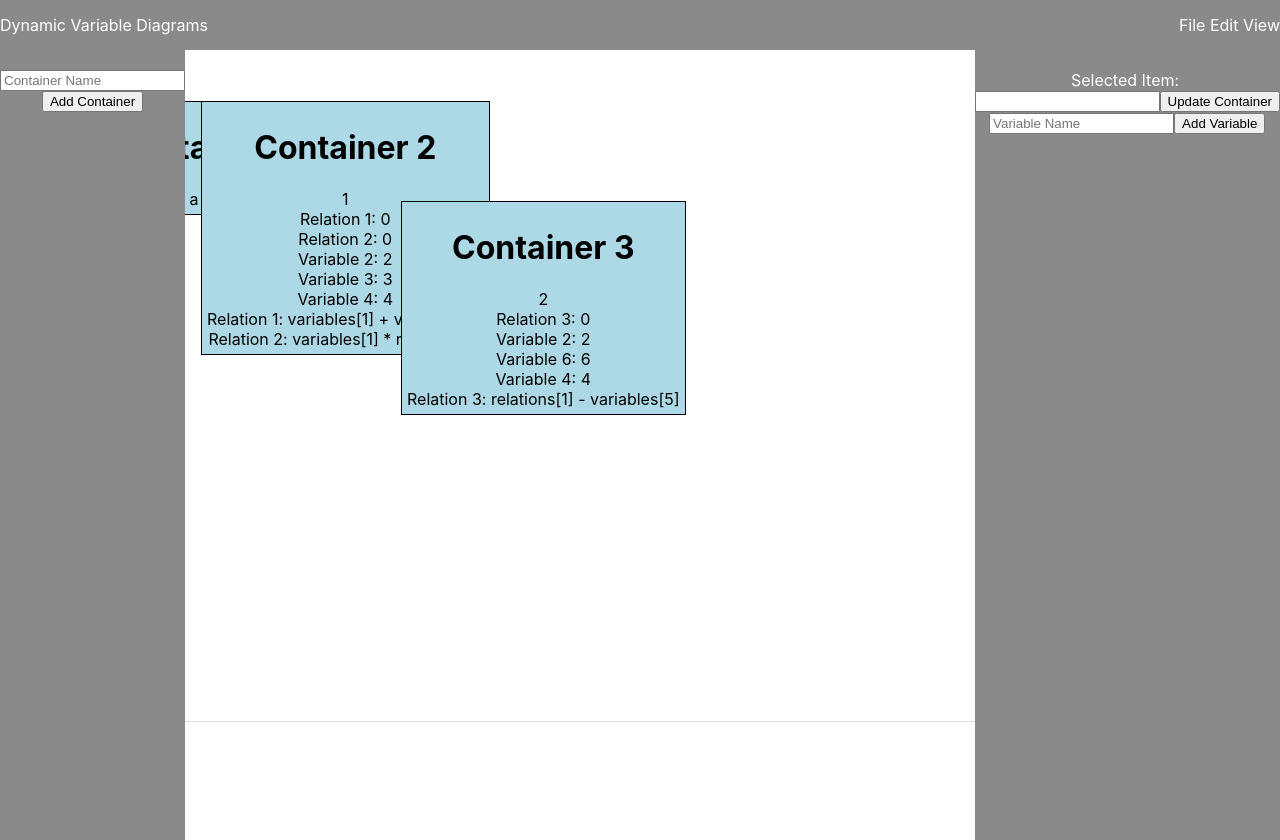
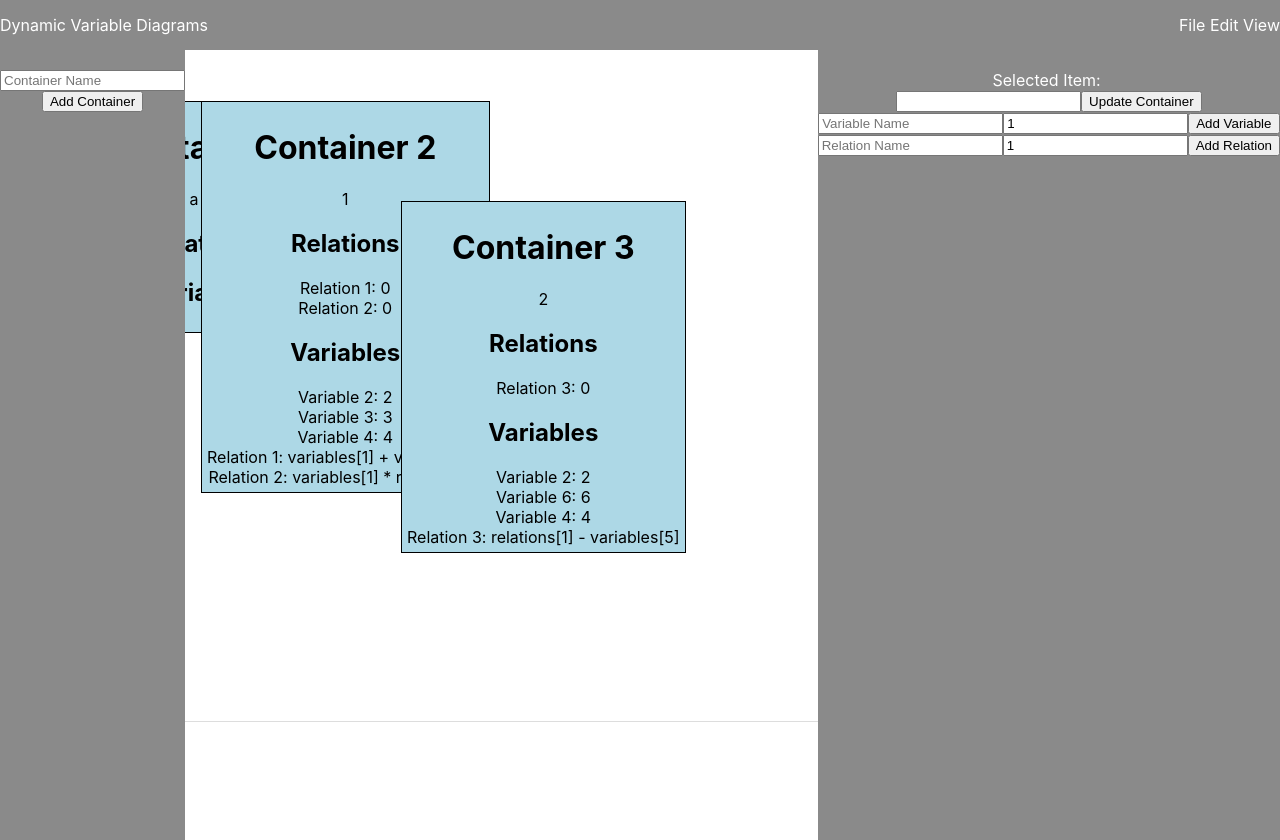
Before and after one commit to raienelliston/Dynamic-Variable-Diagrams, a React (Create React App) app in the folder dynamic-variable-diagrams/: page / in a window 1280 px wide. Built offline with nearby package versions, Linux system fonts and the light colour scheme.

Commit message:
added new relation button and ability to set variable value and relation equation

```diff
--- a/dynamic-variable-diagrams/src/components/Container.js
+++ b/dynamic-variable-diagrams/src/components/Container.js
@@ -32,6 +32,10 @@ const Container = ({ id, name, text, x, y }) => {
     collect: (monitor) => ({
         isDragging: monitor.isDragging(),
       }),
+      item: () => {
+      dispatch(selectItem(id));
+      return { id, name, x, y };
+    },
   });
 
   const handleClick = () => {
@@ -108,7 +112,9 @@ const Container = ({ id, name, text, x, y }) => {
         <h1> {name} </h1>
         {id}
         {text}
+        <h2> Relations </h2>
         <Relations />
+        <h2> Variables </h2>
         <Variables />
         <RelationFormulas />
       </div>
--- a/dynamic-variable-diagrams/src/components/Overlay.js
+++ b/dynamic-variable-diagrams/src/components/Overlay.js
@@ -72,6 +72,7 @@ const Overlay = () => {
     const dispatch = useDispatch();
     const selected = useSelector((state) => state.diagram.selected);
     var newName = '';
+
     const handleAddContainer = () => {
         const newContainer = { id: containers.length + 1, name: newName, text:"" , x:200, y:200, variables: [], relations: []};
         console.log(newContainer);
@@ -80,9 +81,12 @@ const Overlay = () => {
 
     const EditContainer = () => {
 
-        const dispacth = useDispatch();
+        const dispatch = useDispatch();
         const [ newName, setNewName ] = useState('');
         const [ newVariableName, setNewVariableName ] = useState('');
+        const [ newVariableValue, setNewVariableValue ] = useState(1);
+        const [ newRelationName, setNewRelationName ] = useState('');
+        const [ newRelationFormula, setNewRelationFormula ] = useState("1");
         const selectedContainer = containers.find((container) => container.id === selected);
         const relations = useSelector((state) => state.diagram.relations);
         const variables = useSelector((state) => state.diagram.variables);
@@ -120,7 +124,7 @@ const Overlay = () => {
             };
 
             const handleSave = (relationId) => {
-                dispacth(updateRelation({ ...relations[relationId], formula: newFormula }));
+                dispatch(updateRelation({ ...relations[relationId], formula: newFormula }));
                 setEditing(null);
             };
 
@@ -171,16 +175,19 @@ const Overlay = () => {
           }
 
         const handleAddVariable = () => {
-            const newVariable = { id: variables.length, name: newVariableName, value: '1' };
+            console.log(variables)
+            const newVariable = { id: variables.length, name: newVariableName, value: newVariableValue };
             const container = containers.find((container) => container.id === selected);
             console.log(newVariable);
             dispatch(addVariable(newVariable));
             container.variables.push(newVariable.id);
         }
 
-        const onVariableNameChange = (event) => {
-            setNewVariableName(event.target.value);
-        }
+        const handleAddRelation = () => {
+            const newRelation = { id: Object.keys(relations).length, name: newRelationName, formula: newRelationFormula };
+            dispatch(addRelation(newRelation));
+            dispatch(updateContainer({ ...selectedContainer, relations: [...selectedContainer.relations, newRelation.id] }));
+        };
 
         const Variables = () => {
             const variables = useSelector((state) => state.diagram.variables);
@@ -202,7 +209,7 @@ const Overlay = () => {
             }
 
             const handleSave = (variableId) => {
-                dispacth(updateVariable({ ...variables[variableId], value: newValue }));
+                dispatch(updateVariable({ ...variables[variableId], value: newValue }));
                 setEditing(null);
             }
 
@@ -247,8 +254,14 @@ const Overlay = () => {
                         <button onClick={handleUpdateContainer}>Update Container</button>
                     </div>
                     <div>
-                        <input type="text" value={newVariableName} onChange={(e) => onVariableNameChange(e)} placeholder="Variable Name" />
+                        <input type="text" value={newVariableName} onChange={(e) => setNewVariableName(e.target.value)} placeholder="Variable Name" />
+                        <input type="number" value={newVariableValue} onChange={(e) => setNewVariableValue(e.target.value)} placeholder="Variable Value" />
                         <button onClick={handleAddVariable}>Add Variable</button>
+                    </div>
+                    <div>
+                        <input type="text" value={newRelationName} onChange={(e) => setNewRelationName(e.target.value)} placeholder="Relation Name" />
+                        <input type="text" value={newRelationFormula} onChange={(e) => setNewRelationFormula(e.target.value)} placeholder="Relation Formula" />
+                        <button onClick={handleAddRelation}>Add Relation</button>
                     </div>
                     <RelationFormulas />
                     <Variables />
--- a/dynamic-variable-diagrams/src/store/reducers.js
+++ b/dynamic-variable-diagrams/src/store/reducers.js
@@ -84,10 +84,13 @@ const diagramReducer = (state = initialState, action) => {
         ...state,
         containers: state.containers.filter(container => container.id !== action.payload.id),
       };
-    case ADD_RELATION:
+    case 'ADD_RELATION':
       return {
         ...state,
-        relations: [...state.relations, action.payload],
+        relations: {
+          ...state.relations,
+          [action.payload.id]: action.payload,
+        },
       };
       case 'UPDATE_RELATION':
         return {
```
